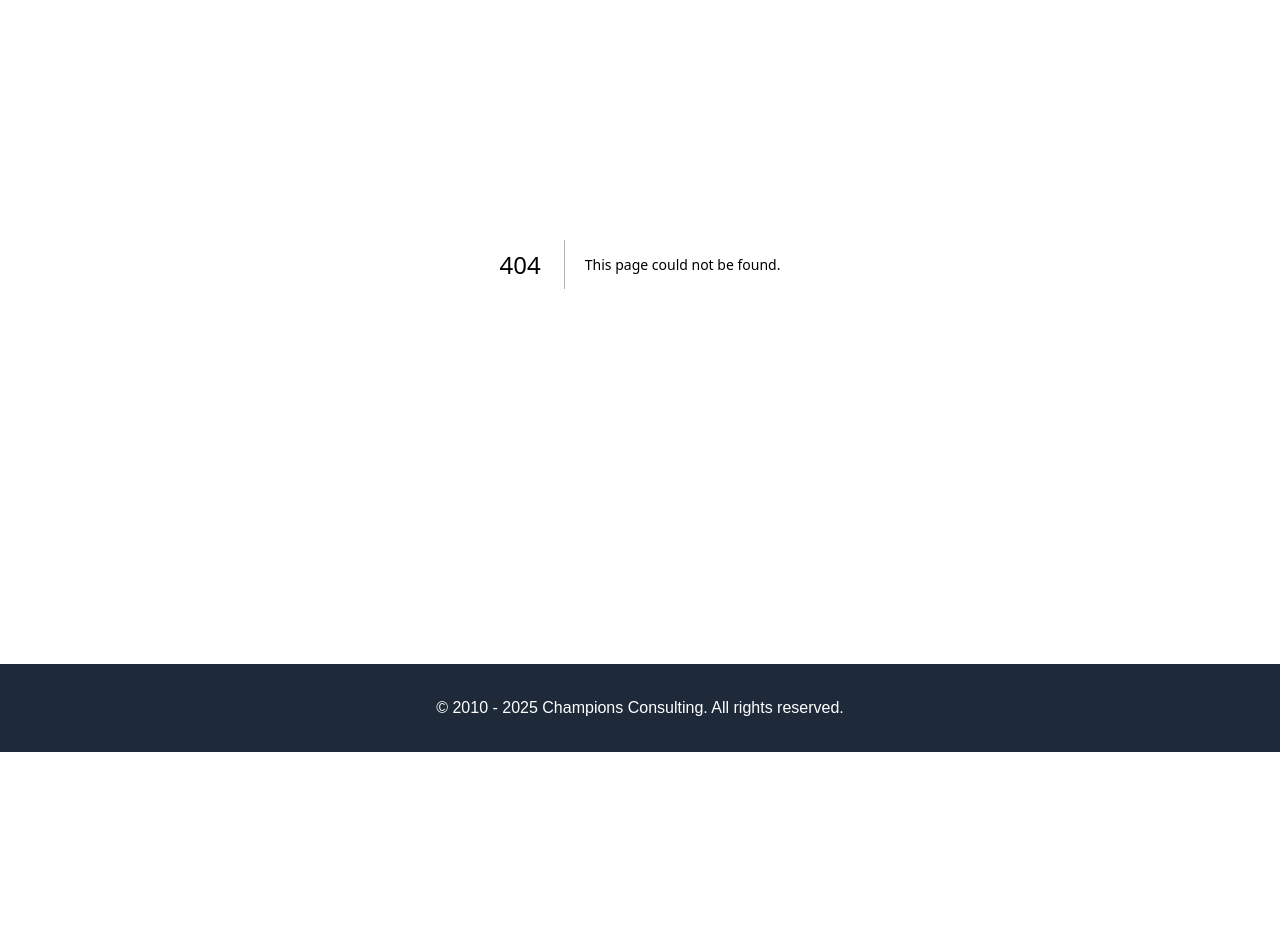
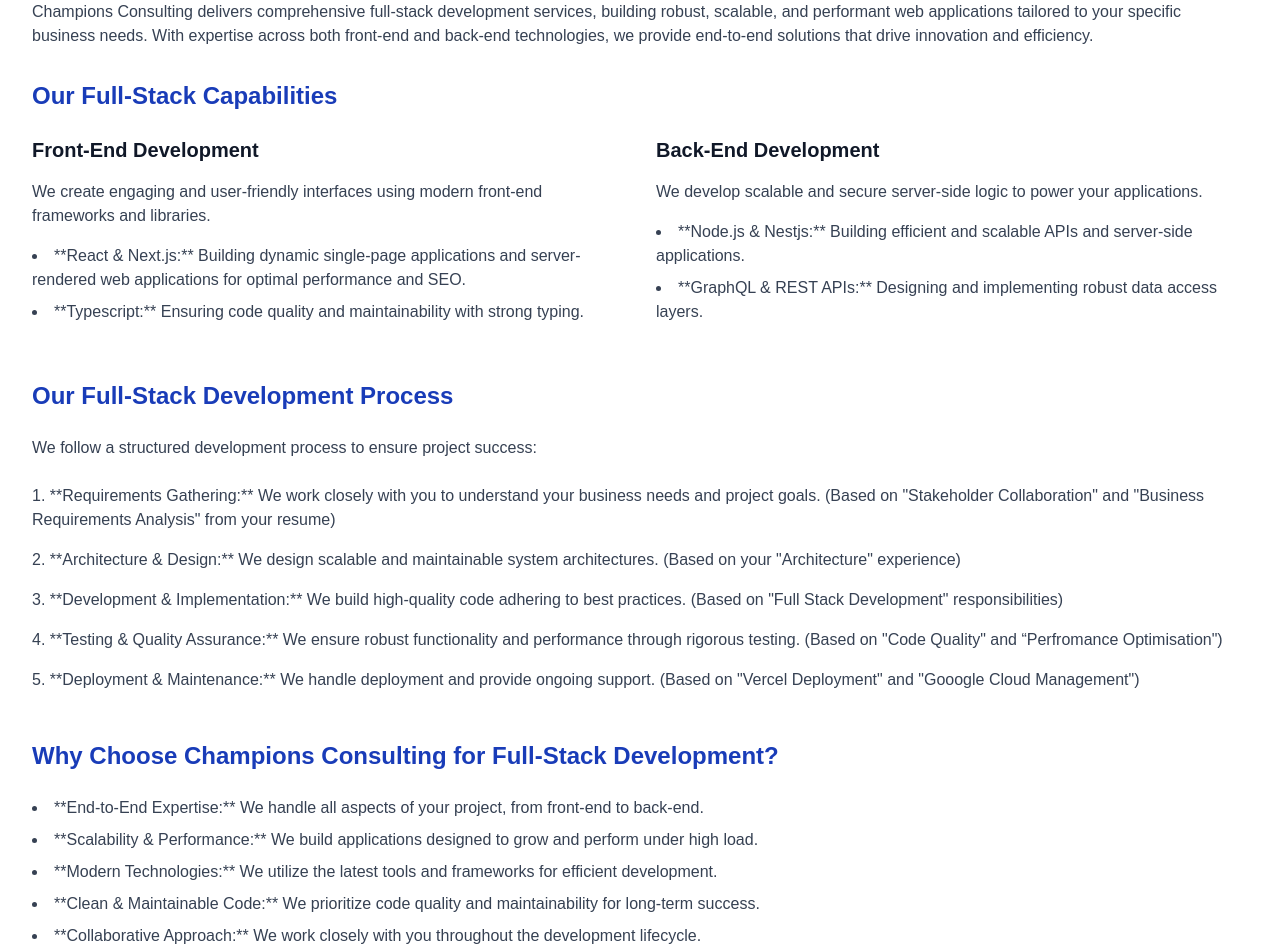
Before and after one commit to champions-consulting/website, a Next.js app: page /full-stack-development-services in a window 1280 px wide. Before the commit this address had no page. Shown: the part 200-1152 px from the top of the page. Before the commit the page ends 952 px from the top, so only its background shows below. Built offline with nearby package versions, Linux system fonts and the light colour scheme.

Commit message:
full-stack-development-services has simple details about services of the company

```diff
--- /dev/null
+++ b/src/app/full-stack-development-services/ServicesPage.tsx
@@ -0,0 +1,158 @@
+'use client' // Assuming you might have interactive elements
+
+import React from 'react'
+import Link from 'next/link'
+
+function FullStackDevelopmentServicesPage() {
+  return (
+    <section className="py-16">
+      <div className="container mx-auto px-4 md:px-8">
+        <h1 className="text-4xl font-bold mb-8 text-gray-900">
+          Full-Stack Development Services
+        </h1>
+
+        <p className="text-gray-700 mb-8">
+          Champions Consulting delivers comprehensive full-stack development
+          services, building robust, scalable, and performant web applications
+          tailored to your specific business needs. With expertise across both
+          front-end and back-end technologies, we provide end-to-end solutions
+          that drive innovation and efficiency.
+        </p>
+
+        <section className="mb-12">
+          <h2 className="text-2xl font-bold mb-6 text-blue-800">
+            Our Full-Stack Capabilities
+          </h2>
+
+          <div className="grid grid-cols-1 md:grid-cols-2 gap-8">
+            <div>
+              <h3 className="text-xl font-semibold mb-4 text-gray-900">
+                Front-End Development
+              </h3>
+              <p className="text-gray-700 mb-4">
+                We create engaging and user-friendly interfaces using modern
+                front-end frameworks and libraries.
+              </p>
+              <ul className="list-disc list-inside text-gray-700">
+                <li className="mb-2">
+                  **React & Next.js:** Building dynamic single-page applications
+                  and server-rendered web applications for optimal performance
+                  and SEO.
+                </li>
+                <li className="mb-2">
+                  **Typescript:** Ensuring code quality and maintainability with
+                  strong typing.
+                </li>
+                {/* Add more front-end technologies as needed */}
+              </ul>
+            </div>
+
+            <div>
+              <h3 className="text-xl font-semibold mb-4 text-gray-900">
+                Back-End Development
+              </h3>
+              <p className="text-gray-700 mb-4">
+                We develop scalable and secure server-side logic to power your
+                applications.
+              </p>
+              <ul className="list-disc list-inside text-gray-700">
+                <li className="mb-2">
+                  **Node.js & Nestjs:** Building efficient and scalable APIs and
+                  server-side applications.
+                </li>
+                <li className="mb-2">
+                  **GraphQL & REST APIs:** Designing and implementing robust
+                  data access layers.
+                </li>
+                {/* Add more back-end technologies as needed */}
+              </ul>
+            </div>
+          </div>
+        </section>
+
+        <section className="mb-12">
+          <h2 className="text-2xl font-bold mb-6 text-blue-800">
+            Our Full-Stack Development Process
+          </h2>
+          <p className="text-gray-700 mb-6">
+            We follow a structured development process to ensure project
+            success:
+          </p>
+          <ol className="list-decimal list-inside text-gray-700">
+            <li className="mb-4">
+              **Requirements Gathering:** We work closely with you to understand
+              your business needs and project goals. (Based on &quot;Stakeholder
+              Collaboration&quot; and &quot;Business Requirements Analysis&quot;
+              from your resume)
+            </li>
+            <li className="mb-4">
+              **Architecture & Design:** We design scalable and maintainable
+              system architectures. (Based on your &quot;Architecture&quot;
+              experience)
+            </li>
+            <li className="mb-4">
+              **Development & Implementation:** We build high-quality code
+              adhering to best practices. (Based on &quot;Full Stack
+              Development&quot; responsibilities)
+            </li>
+            <li className="mb-4">
+              **Testing & Quality Assurance:** We ensure robust functionality
+              and performance through rigorous testing. (Based on &quot;Code
+              Quality&quot; and &ldquo;Perfromance Optimisation&quot;)
+            </li>
+            <li className="mb-4">
+              **Deployment & Maintenance:** We handle deployment and provide
+              ongoing support. (Based on &quot;Vercel Deployment&quot; and
+              &quot;Gooogle Cloud Management&quot;)
+            </li>
+          </ol>
+        </section>
+
+        <section className="mb-12">
+          <h2 className="text-2xl font-bold mb-6 text-blue-800">
+            Why Choose Champions Consulting for Full-Stack Development?
+          </h2>
+          <ul className="list-disc list-inside text-gray-700">
+            <li className="mb-2">
+              **End-to-End Expertise:** We handle all aspects of your project,
+              from front-end to back-end.
+            </li>
+            <li className="mb-2">
+              **Scalability & Performance:** We build applications designed to
+              grow and perform under high load.
+            </li>
+            <li className="mb-2">
+              **Modern Technologies:** We utilize the latest tools and
+              frameworks for efficient development.
+            </li>
+            <li className="mb-2">
+              **Clean & Maintainable Code:** We prioritize code quality and
+              maintainability for long-term success.
+            </li>
+            <li className="mb-2">
+              **Collaborative Approach:** We work closely with you throughout
+              the development lifecycle.
+            </li>
+          </ul>
+        </section>
+
+        <section className="text-center py-12 bg-gray-50 rounded-lg">
+          <h2 className="text-2xl font-bold mb-6 text-gray-900">
+            Ready to Get Started?
+          </h2>
+          <p className="text-gray-700 mb-8">
+            Contact us to discuss your full-stack development needs.
+          </p>
+          <Link
+            href="/contact"
+            className="inline-block bg-blue-500 hover:bg-blue-600 text-white py-3 px-8 rounded-md font-semibold"
+          >
+            Contact Us
+          </Link>
+        </section>
+      </div>
+    </section>
+  )
+}
+
+export default FullStackDevelopmentServicesPage
--- /dev/null
+++ b/src/app/full-stack-development-services/page.tsx
@@ -0,0 +1,11 @@
+import React from 'react'
+import FullStackDevelopmentServicesPage from './ServicesPage'
+import {Metadata} from 'next'
+import generateMetadata from '@/utils/seo/metadata'
+import seo from './seo'
+
+export const metadata: Metadata = generateMetadata(seo)
+
+export default function FullStackDevelopmentServices() {
+  return <FullStackDevelopmentServicesPage />
+}
--- /dev/null
+++ b/src/app/full-stack-development-services/seo.tsx
@@ -0,0 +1,14 @@
+import {InternalMetadata} from '@/utils/seo/metadata'
+
+const title = 'Full-Stack Development Services | Champions Consulting'
+const description =
+  'Get expert full-stack development services from Champions Consulting. We build scalable web applications using React, Next.js, Node.js, and more.'
+const canonical = '/full-stack-development-services'
+
+const seo: InternalMetadata = {
+  title,
+  description,
+  canonical,
+}
+
+export default seo
```
